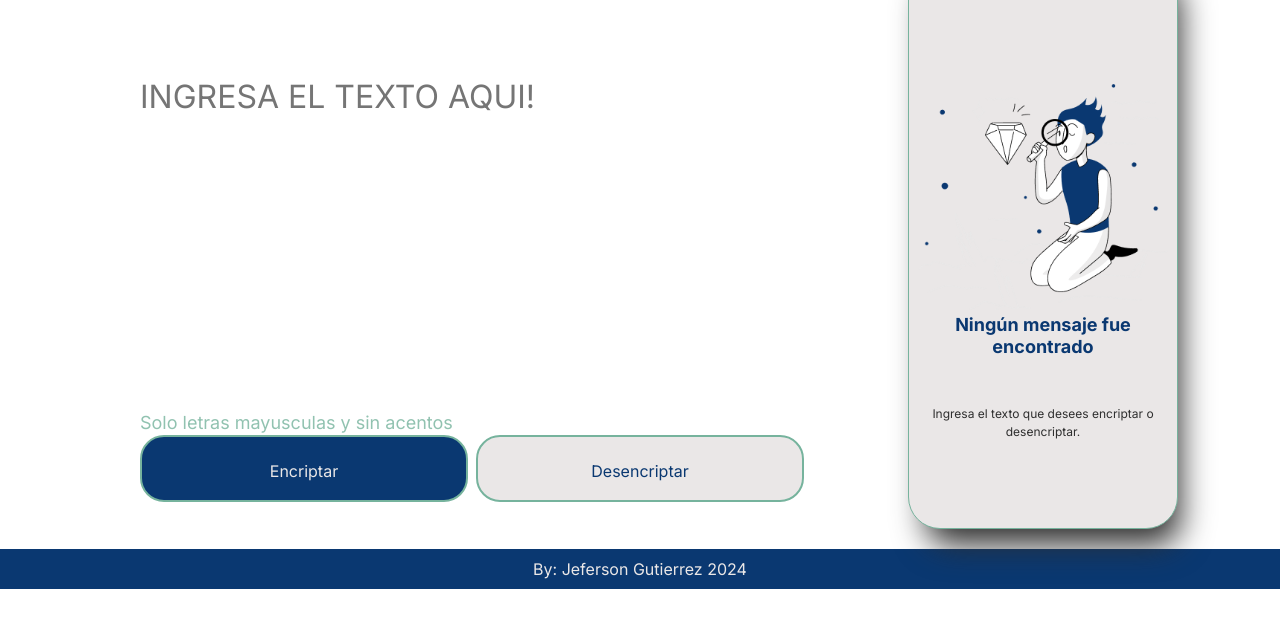
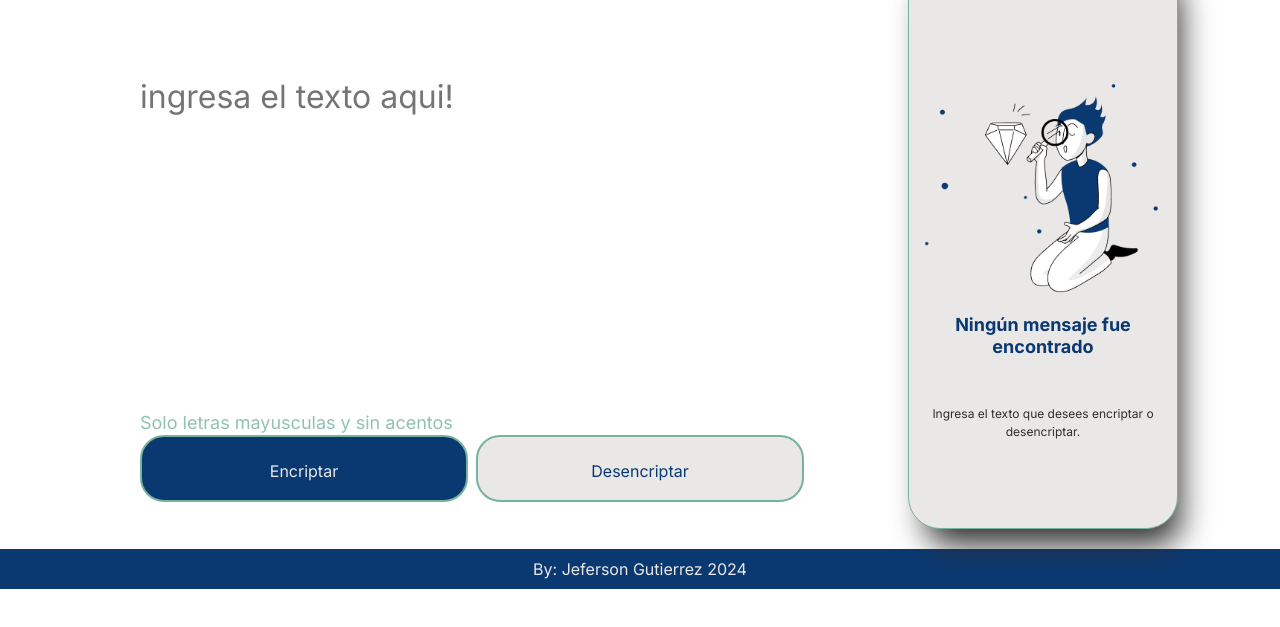
Before and after one commit to jgutierrez18/EncryptChallengeAlura, a plain HTML site: page index.html in a window 1280 px wide. Shown: the part 91-718 px from the top of the page. Drawn offline with Linux system fonts and the light colour scheme.

Commit message:
lowercase input update

```diff
--- a/index.html
+++ b/index.html
@@ -18,7 +18,7 @@
     <main>
         <section class="formulario">
             <textarea class="texto" id="texto" name="texto" placeholder="Ingresa el texto aqui!" cols="30" rows="10"
-                style="text-transform:uppercase" onkeypress="return check(event)"></textarea>
+                style="text-transform:lowercase" onkeypress="return check(event)"></textarea>
             <div class="aviso">
                 <p class="texto__aviso">Solo letras mayusculas y sin acentos</p>
             </div>
```
